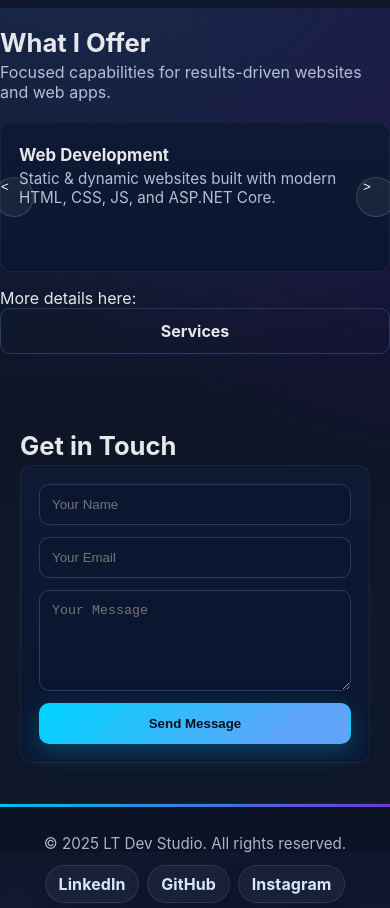
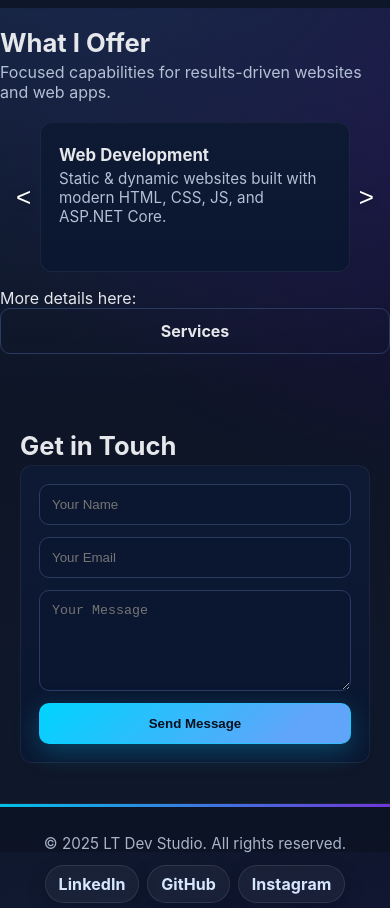
Before and after one commit to tawheeda/ltdevstudio, a plain HTML site: page index.html in a window 390 px wide. Shown: the part 1680-2588 px from the top of the page. Drawn offline with nearby package versions, Linux system fonts and the light colour scheme.

Commit message:
Update styles.css

```diff
--- a/styles.css
+++ b/styles.css
@@ -448,6 +448,65 @@ nav{ position: relative; }
   }
 }
 
+/* === Arrow-only service nav (no circles) === */
+.slider-btn{
+  position:absolute;
+  top:50%;
+  transform: translateY(-50%);
+  /* remove the circle look */
+  background: transparent;
+  border: 0;
+  border-radius: 0;
+  width: auto;
+  height: auto;
+
+  /* readable, tappable arrows */
+  padding: 6px 8px;             /* invisible hit area */
+  color: #fff;
+  font-size: 26px;               /* arrow size */
+  line-height: 1;
+  text-shadow: 0 1px 8px rgba(0,0,0,.35);
+  box-shadow: none;
+  cursor: pointer;
+
+  /* keep them hidden on desktop; revealed in your mobile MQ */
+  display: none;
+}
+
+.prev-service{ left: 4px; }
+.next-service{ right: 4px; }
+
+.slider-btn:hover{
+  color: var(--brand);
+  transform: translateY(-50%) scale(1.08);
+}
+
+.slider-btn:focus-visible{
+  outline: 2px dashed var(--brand);
+  outline-offset: 2px;
+}
+
+/* keep your existing mobile rule that shows the buttons */
+@media (max-width: 720px){
+  .slider-btn{ display: inline-flex; }
+}
+
+/* optional: make arrows bigger on touch screens */
+@media (pointer: coarse){
+  .slider-btn{ font-size: 30px; padding: 10px; }
+}
+
+/* Keep arrows from overlapping card text on mobile */
+@media (max-width: 720px){
+  .service-slider{
+    /* creates gutters so arrows don't sit on top of text */
+    padding-inline: 40px;
+    overflow: hidden; /* avoids horizontal scroll if arrows nudge out */
+  }
+  .prev-service{ left: 8px; }
+  .next-service{ right: 8px; }
+}
+
 /* =========================================
    LT DEV STUDIO — End of stylesheet
    ========================================= */
```
